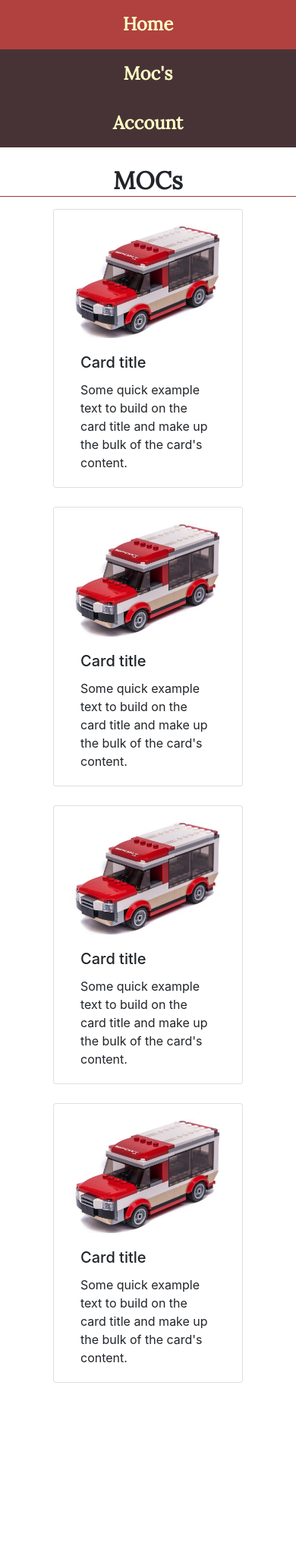
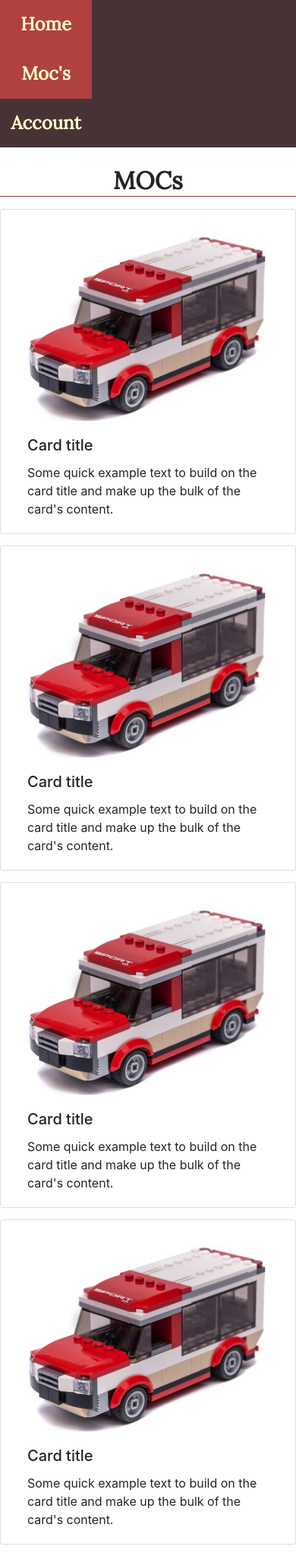
Before and after one commit to jonasanne/Web2Project, a PHP site: page /moc.php in a window 390 px wide. Shown: the whole page at 76% size. Before the commit the page ends 1820 px from the top, so only its background shows below. Run offline with PHP 8.4, Linux system fonts and the light colour scheme; some libraries are stand-ins or nearby versions.

Commit message:
verder gewerkt cards gefixd!

```diff
--- a/moc.php
+++ b/moc.php
@@ -17,39 +17,64 @@
        <title>index</title>
 </head>
 <body id="body">
-<?php include ("include/header.php"); ?>
+<header>
+  <div class="container">
+<img src="image/minifig2.png" id="minifigure" alt="">
+
+</div>
+<nav class="navbar navbar-expand-lg ">
+<div class="container">
+  <button class="navbar-toggler" type="button" data-toggle="collapse" data-target="#navbarSupportedContent" aria-controls="navbarSupportedContent" aria-expanded="false" aria-label="Toggle navigation">
+    <span class=""><i class="fas fa-bars"></i></span>
+  </button>
+
+  <div class="collapse navbar-collapse" id="navbarSupportedContent">
+
+    <ul>
+  <li class=""><a href="index.php">Home</a></li>
+  <li class="active"><a href="moc.php">Moc's</a></li>
+  <li ><a href="account.php">Account</a></li>
+</ul>
+</nav>
+  </div>
+
+</div>
+</header>
+
 
 <main id="moc">
     <span class="new-moc"> <h2>MOCs</h2> <hr class="container"></span>
-<div class="container" id="moc">
+<div class="container-fluid" id="moc">
 <div class="row">
-<div class="card col-lg-3 col-md-4 col-sm-6" style="">
+<div class="card-deck">
+<div class="card col-lg-3 col-md-4 col-sm-12" style="">
   <a href=""><img class="card-img-top" src="image/moc's/bus.jpg" alt="Card image cap"></a>
   <div class="card-body">
   <h5 class="card-title">Card title</h5>
     <p class="card-text">Some quick example text to build on the card title and make up the bulk of the card's content.</p>
   </div>
 </div>
-<div class="card col-lg-3 col-md-4 col-sm-6" style="">
+<div class="card col-lg-3 col-md-4 col-sm-12" style="">
   <a href=""><img class="card-img-top" src="image/moc's/bus.jpg" alt="Card image cap"></a>
   <div class="card-body">
   <h5 class="card-title">Card title</h5>
     <p class="card-text">Some quick example text to build on the card title and make up the bulk of the card's content.</p>
   </div>
 </div>
-<div class="card col-lg-3 col-md-4 col-sm-6" style="">
+<div class="card col-lg-3 col-md-4 col-sm-12" style="">
   <a href=""><img class="card-img-top" src="image/moc's/bus.jpg" alt="Card image cap"></a>
   <div class="card-body">
   <h5 class="card-title">Card title</h5>
     <p class="card-text">Some quick example text to build on the card title and make up the bulk of the card's content.</p>
   </div>
 </div>
-<div class="card col-lg-3 col-md-4 col-sm-6" style="">
+<div class="card col-lg-3 col-md-4 col-sm-12" style="">
   <a href=""><img class="card-img-top" src="image/moc's/bus.jpg" alt="Card image cap"></a>
   <div class="card-body">
   <h5 class="card-title">Card title</h5>
     <p class="card-text">Some quick example text to build on the card title and make up the bulk of the card's content.</p>
   </div>
+</div>
 </div>
 
 </div>
--- a/screen.css
+++ b/screen.css
@@ -1,6 +1,17 @@
 body {
   margin: 0;
   padding: 0;
+}
+body header nav div.container button span {
+  color: #FFFFC7;
+}
+
+.container-fluid {
+  max-width: 1200px;
+}
+
+.navbar {
+  padding: 0 !important;
 }
 
 header {
@@ -19,6 +30,7 @@ nav {
   align-items: center;
   justify-content: flex-end;
   height: auto;
+  padding: 0;
 }
 nav ul {
   margin: 0;
@@ -119,6 +131,21 @@ main#moc hr {
   background: #B0413E;
 }
 
+body#account .navbar {
+  padding: 0;
+}
+body#account button span {
+  color: #FFFFC7;
+}
+
+@media only screen and (max-width: 768px) {
+  body header nav div.container button.navbar-toggler {
+    display: none;
+  }
+  body header nav div.container div.collapse {
+    display: flex;
+  }
+}
 @media only screen and (max-width: 995px) {
   nav {
     height: 100%;
@@ -134,12 +161,16 @@ main#moc hr {
   }
 
   nav {
+    height: auto;
     display: flex;
     justify-content: center;
   }
   nav div.container {
     margin: 0;
     padding: 0;
+  }
+  nav div.container button {
+    padding: 1rem;
   }
   nav ul {
     float: none;
@@ -158,6 +189,10 @@ main#moc hr {
     align-items: center;
   }
 
+  .active {
+    background-color: #B0413E;
+  }
+
   main div#carouselExampleIndicators {
     display: none;
   }
--- a/screen.scss
+++ b/screen.scss
@@ -13,9 +13,28 @@ $carmine-red:#B0413E;
 $rajah:#FCAA67;
 
 body{
+    header{
+        nav{
+            div.container{
+                 button{
+                    span{
+                        color: $paleyellow;
+                }
+            }
+        }
+
+    }
+}
     margin: 0;
     padding: 0;
 }
+.container-fluid{
+    max-width: 1200px;
+}
+.navbar{
+    padding: 0!important;
+}
+
 header {
     // background-color: $accent;
     height: auto;
@@ -36,6 +55,7 @@ nav {
     align-items: center;
     justify-content: flex-end;
     height: auto;
+    padding: 0;
 
     ul {
         margin: 0;
@@ -78,6 +98,7 @@ nav {
 
 main#home {
     div#moc {
+
         h2 {
             text-align: center;
             margin-top: $margin;
@@ -150,6 +171,7 @@ main#home {
 
 }
 main#moc{
+
     .new-moc{
         h2{
             display: flex;
@@ -186,18 +208,32 @@ main#moc{
    }
 
 }
-
+body#account{
+.navbar{
+    padding: 0;
+}
+button{
+    span{
+        color: $paleyellow;
+    }
+}
+}
 @media only screen and (max-width: 768px) {
-
-    main#mox{
-        div.container{
-            div.row{
-                .card{
-
+    body{
+        header{
+            nav{
+                div.container{
+                    button.navbar-toggler{
+                        display: none;
+                    }
+                    div.collapse{
+                        display:flex;
+                    }
                 }
             }
         }
     }
+
 
 }
 
@@ -214,13 +250,18 @@ main#moc{
     div#nav{
         padding: 0;
     }
+
     nav{
+        height:auto;
         display: flex;
         justify-content: center;
+
         div.container{
             margin:0;
             padding: 0;
-
+            button{
+                padding: 1rem;
+            }
 
         }
         ul{
@@ -243,6 +284,9 @@ main#moc{
             }
         }
     }
+    .active{
+        background-color: $carmine-red;
+    }
     main div#carouselExampleIndicators {
         //margin-top: 20px;
         display: none;
```
Also changed, not shown: account.php (+33 -2 lines), index.php (+23 -1 lines), 1 other file.
